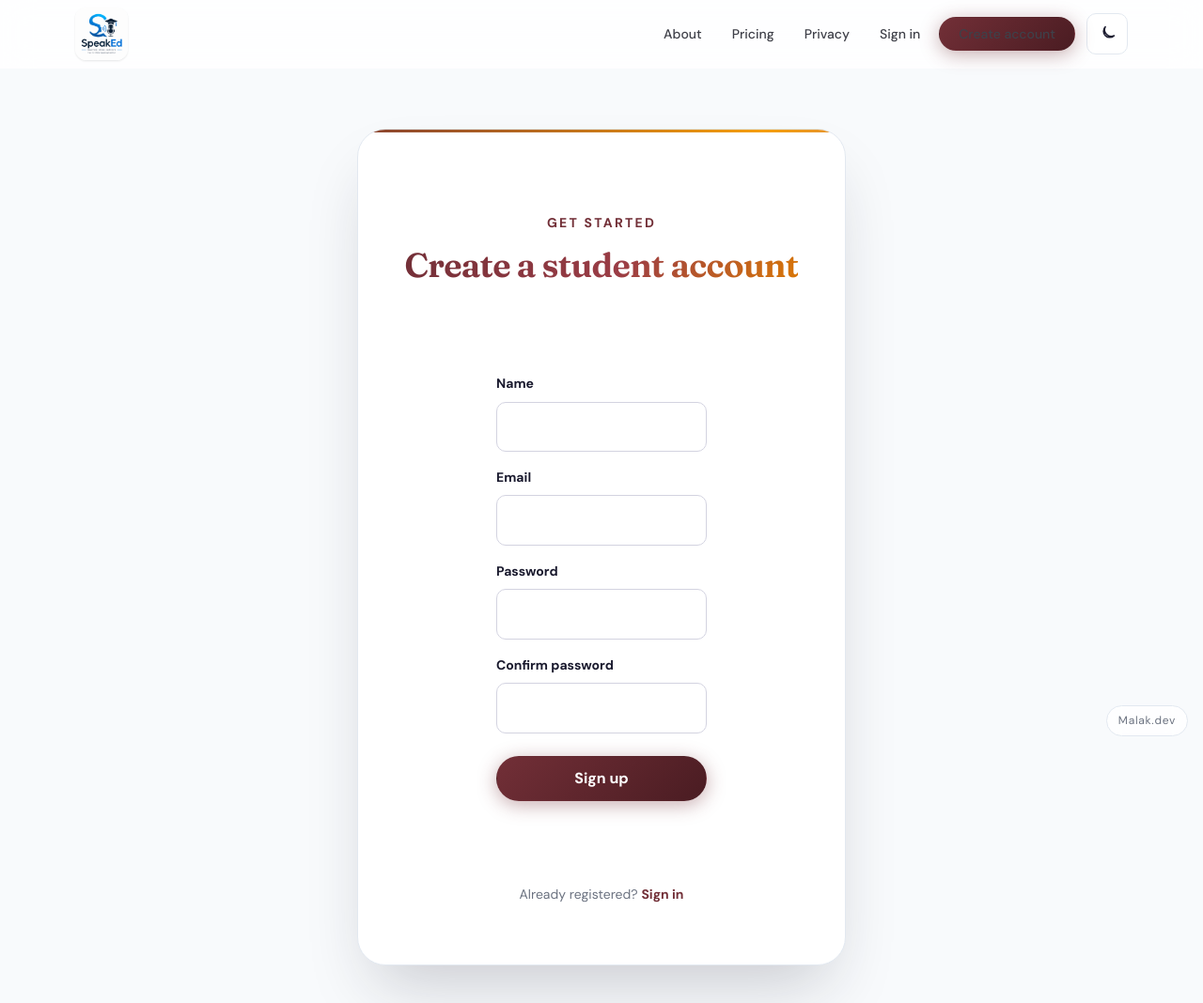
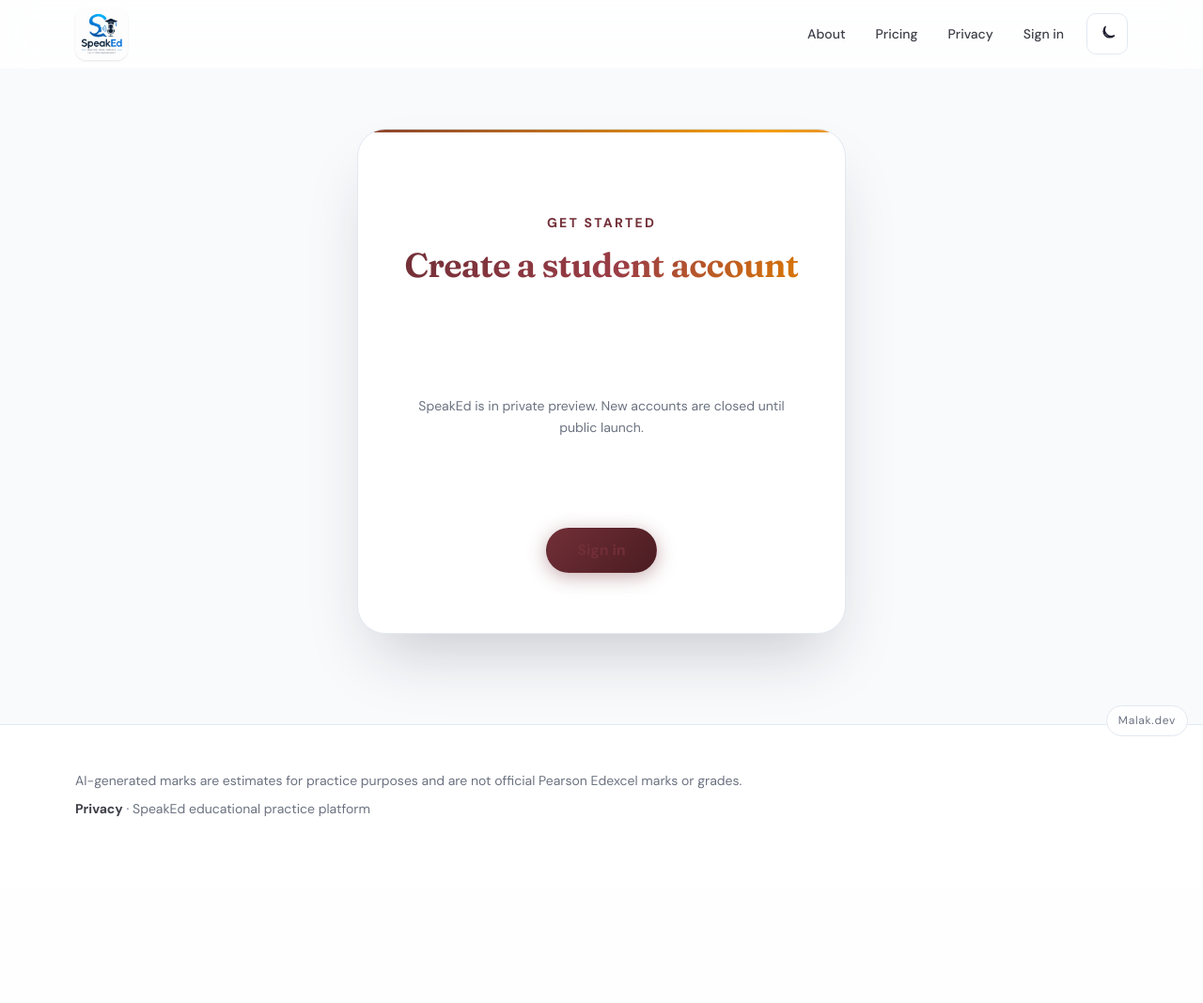
Before and after one commit to MELRAMLY95/SpeakEd, a Flask app: page /signup in a window 1280 px wide. Shown: the top 1068 px of the page at 94% size. After the commit the page ends 870 px from the top, so only its background shows below. Run offline with Flask 3, Linux system fonts and the light colour scheme; some libraries are stand-ins or nearby versions.

Commit message:
Close public signup and allow only the operator account to sign in until launch.
Co-authored-by: Cursor <cursoragent@cursor.com>

```diff
--- a/app.py
+++ b/app.py
@@ -72,6 +72,7 @@ def create_app(config_object=None):
             "show_adsense_script": show_adsense_script,
             "adsense_client_id": publisher_id() if show_adsense_script else "",
             "estimated_grade": lambda score, exam_type="full": estimate_grade(score, exam_type=exam_type),
+            "private_mode": bool(app.config.get("PRIVATE_MODE")),
             "disclaimer": (
                 "AI-generated marks are estimates for practice purposes and are not official Pearson Edexcel marks or grades."
             ),
@@ -114,6 +115,9 @@ def create_app(config_object=None):
 
     with app.app_context():
         init_db()
+        from routes.auth import ensure_owner_account
+
+        ensure_owner_account(app)
 
     return app
 
--- a/routes/auth.py
+++ b/routes/auth.py
@@ -42,10 +42,56 @@ def _valid_password(password: str) -> bool:
     return len(password) >= 8
 
 
+def _owner_email() -> str:
+    return (current_app.config.get("OWNER_EMAIL") or "").strip().lower()
+
+
+def _private_mode() -> bool:
+    return bool(current_app.config.get("PRIVATE_MODE"))
+
+
+def _is_owner_email(email: str) -> bool:
+    owner = _owner_email()
+    candidate = (email or "").strip().lower()
+    return bool(owner) and candidate == owner
+
+
+def ensure_owner_account(app=None) -> None:
+    """Create or refresh the single operator account used while the site is private."""
+    app = app or current_app
+    if not app.config.get("PRIVATE_MODE"):
+        return
+    email = (app.config.get("OWNER_EMAIL") or "").strip().lower()
+    password = app.config.get("OWNER_PASSWORD") or ""
+    name = (app.config.get("OWNER_NAME") or "Owner").strip() or "Owner"
+    if not email or not EMAIL_RE.match(email) or not _valid_password(password):
+        logger.warning("PRIVATE_MODE is on but OWNER_EMAIL/OWNER_PASSWORD are not set; nobody can sign in.")
+        return
+    existing = query_one("SELECT id FROM users WHERE email = ?", (email,))
+    stamp = _now().isoformat()
+    hashed = generate_password_hash(password)
+    if existing:
+        execute(
+            "UPDATE users SET password_hash = ?, name = ?, updated_at = ? WHERE id = ?",
+            (hashed, name, stamp, existing["id"]),
+        )
+        return
+    execute(
+        "INSERT INTO users (name, email, password_hash, created_at, updated_at) VALUES (?, ?, ?, ?, ?)",
+        (name, email, hashed, stamp, stamp),
+    )
+
+
 @auth_bp.route("/signup", methods=["GET", "POST"])
 def signup():
     if g.user:
         return redirect(url_for("dashboard.home"))
+    if _private_mode():
+        if request.method == "POST":
+            record_auth_failure("signup")
+            flash("New accounts are not being created yet.", "error")
+            return render_template("auth/signup.html", signup_closed=True), 403
+        return render_template("auth/signup.html", signup_closed=True)
     if request.method == "POST":
         if auth_is_rate_limited("signup"):
             flash("Too many account attempts. Please wait a few minutes and try again.", "error")
@@ -95,8 +141,11 @@ def login():
         email = (request.form.get("email") or "").strip().lower()
         password = request.form.get("password") or ""
         user = query_one("SELECT * FROM users WHERE email = ?", (email,))
+        allowed = user is not None and check_password_hash(user["password_hash"], password)
+        if _private_mode():
+            allowed = allowed and _is_owner_email(email)
         # Same public message either way so the form never reveals which emails exist.
-        if user is None or not check_password_hash(user["password_hash"], password):
+        if not allowed:
             record_auth_failure("login")
             logger.warning("Login failed for a sign-in attempt")
             flash("Incorrect email or password.", "error")
@@ -126,9 +175,11 @@ def forgot_password():
             flash("Too many reset attempts. Please wait a few minutes and try again.", "error")
             return render_template("auth/forgot_password.html"), 429
         email = (request.form.get("email") or "").strip().lower()
-        user = query_one("SELECT * FROM users WHERE email = ?", (email,))
         flash("If that email is registered, a reset link has been created.", "info")
         record_auth_failure("forgot")
+        if _private_mode() and not _is_owner_email(email):
+            return render_template("auth/forgot_password.html")
+        user = query_one("SELECT * FROM users WHERE email = ?", (email,))
         if user:
             token = secrets.token_urlsafe(32)
             token_hash = hashlib.sha256(token.encode()).hexdigest()
--- a/templates/auth/login.html
+++ b/templates/auth/login.html
@@ -17,7 +17,9 @@
     <label>Password <input type="password" name="password" required autocomplete="current-password"></label>
     <button class="btn btn-primary" type="submit">Sign in</button>
   </form>
+  {% if not private_mode %}
   <p><a href="{{ url_for('auth.forgot_password') }}">Forgot password?</a></p>
   <p>New student? <a href="{{ url_for('auth.signup') }}">Create an account</a></p>
+  {% endif %}
 </section>
 {% endblock %}
--- a/templates/auth/signup.html
+++ b/templates/auth/signup.html
@@ -11,6 +11,10 @@
     <p class="eyebrow">Get started</p>
     <h1>Create a student account</h1>
   </div>
+  {% if private_mode or signup_closed %}
+    <p>SpeakEd is in private preview. New accounts are closed until public launch.</p>
+    <p><a class="btn btn-primary" href="{{ url_for('auth.login') }}">Sign in</a></p>
+  {% else %}
   <form method="post" novalidate data-signup>
     {% include "_csrf.html" %}
     <label>Name <input type="text" name="name" required minlength="2" autocomplete="name"></label>
@@ -20,5 +24,6 @@
     <button class="btn btn-primary" type="submit">Sign up</button>
   </form>
   <p>Already registered? <a href="{{ url_for('auth.login') }}">Sign in</a></p>
+  {% endif %}
 </section>
 {% endblock %}
--- a/templates/base.html
+++ b/templates/base.html
@@ -46,7 +46,9 @@
             <a href="{{ url_for('billing.pricing') }}">Pricing</a>
             <a href="{{ url_for('privacy') }}">Privacy</a>
             <a href="{{ url_for('auth.login') }}">Sign in</a>
+            {% if not private_mode %}
             <a class="btn btn-primary" href="{{ url_for('auth.signup') }}">Create account</a>
+            {% endif %}
           {% endif %}
         </nav>
         <button class="theme-toggle" type="button" data-theme-toggle aria-pressed="false" aria-label="Switch to dark mode" title="Switch to dark mode">
--- a/templates/billing/pricing.html
+++ b/templates/billing/pricing.html
@@ -24,7 +24,7 @@
     {% elif current_user %}
       <p>This is your current plan.</p>
     {% else %}
-      <a class="btn btn-ghost" href="{{ url_for('auth.signup') }}">Create a Free account</a>
+      <a class="btn btn-ghost" href="{{ url_for('auth.login' if private_mode else 'auth.signup') }}">{% if private_mode %}Sign in{% else %}Create a Free account{% endif %}</a>
     {% endif %}
   </article>
   <article class="billing-card billing-card-premium">
@@ -47,7 +47,7 @@
         <button class="btn btn-primary" type="submit">Upgrade to Premium</button>
       </form>
     {% else %}
-      <a class="btn btn-primary" href="{{ url_for('auth.signup') }}">Create an account to upgrade</a>
+      <a class="btn btn-primary" href="{{ url_for('auth.login' if private_mode else 'auth.signup') }}">{% if private_mode %}Sign in{% else %}Create an account to upgrade{% endif %}</a>
     {% endif %}
   </article>
 </section>
--- a/templates/home.html
+++ b/templates/home.html
@@ -13,6 +13,8 @@
     <div class="hero-actions">
       {% if current_user %}
         <a class="btn btn-primary" href="{{ url_for('exam.intro') }}">Start full exam</a>
+      {% elif private_mode %}
+        <a class="btn btn-primary" href="{{ url_for('auth.login') }}">Sign in</a>
       {% else %}
         <a class="btn btn-primary" href="{{ url_for('auth.signup') }}">Start practising</a>
         <a class="btn btn-ghost" href="{{ url_for('auth.login') }}">Sign in</a>
```
Also changed, not shown: config.py (+9 -0 lines), tests/test_private_mode.py (added, +65 -0 lines).
